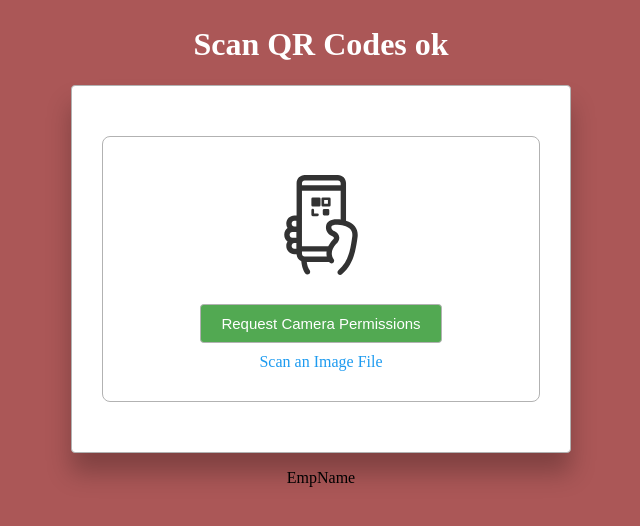
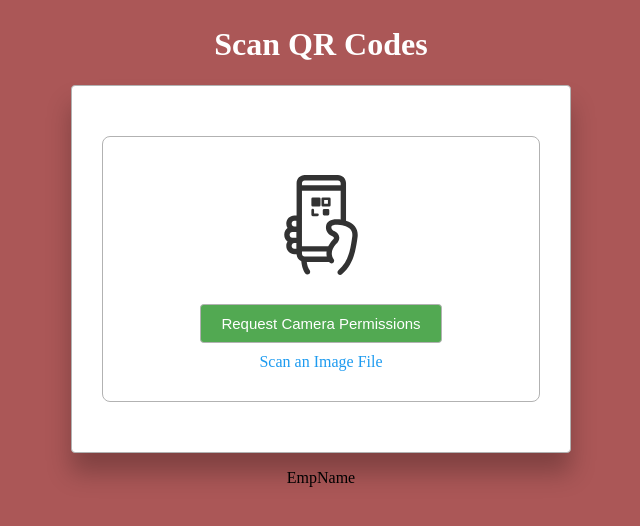
Before and after one commit to shankark1984/VishrutaAttendanceSystems, a plain HTML site: page Index.html in a window 1280 px wide. Shown: the whole page, without its empty margins (319-959 px from the left). Drawn offline with Linux system fonts and the light colour scheme; files whose address does not match are found by name.

Commit message:
Update Index.html

```diff
--- a/Index.html
+++ b/Index.html
@@ -12,7 +12,7 @@
 
 <body onload="getLocation()">
     <div class="container">
-        <h1>Scan QR Codes ok</h1>
+        <h1>Scan QR Codes</h1>
         <div class="section">
             <div id="my-qr-reader">
             </div>
```
